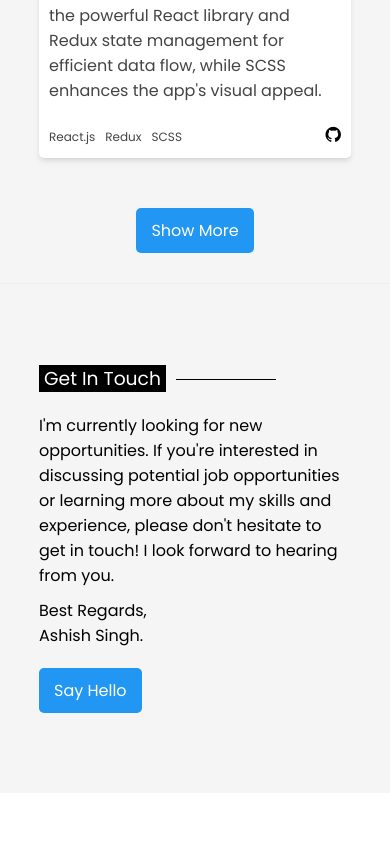
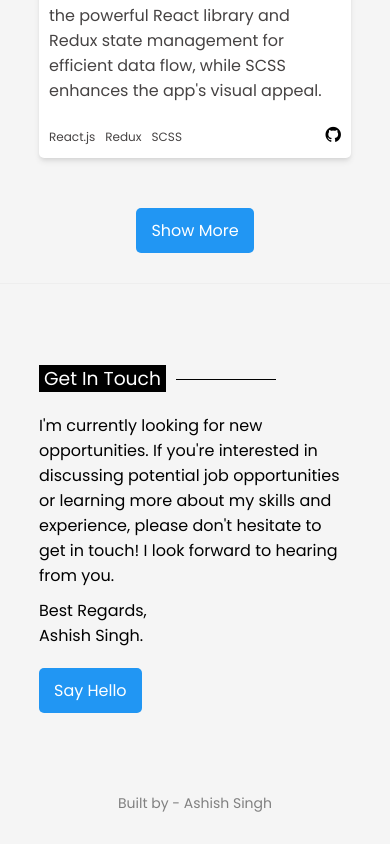
Before and after one commit to ashishsingh-06/resume, a React (Create React App) app: page / in a window 390 px wide. Shown: the part 2664-3508 px from the top of the page. Before the commit the page ends 3457 px from the top, so only its background shows below. Built offline with nearby package versions, Linux system fonts and the light colour scheme.

Commit message:
added author in footer

```diff
--- a/src/components/Footer/Footer.js
+++ b/src/components/Footer/Footer.js
@@ -11,6 +11,9 @@ const Footer = (props) => {
                     <p>I'm currently looking for new opportunities. If you're interested in discussing potential job opportunities or learning more about my skills and experience, please don't hesitate to get in touch! I look forward to hearing from you.</p>
                     <p>Best Regards, <br/> Ashish Singh.</p>
                     <a className="button-primary mail-to" href="mailto:6ashishsingh@gmail.com">Say Hello</a>
+                    <div className="author">
+                        <p>Built by - Ashish Singh</p>
+                    </div>
                 </div>
             </div>
         </section>
--- a/src/components/Footer/Footer.scss
+++ b/src/components/Footer/Footer.scss
@@ -3,7 +3,7 @@
 .footer{
 
     background-color: $background-color-primay;
-    padding: 80px 0px;
+    padding: 80px 0px 20px 0px;
     border-top: 1px solid #eee;
 
     .container {
@@ -31,4 +31,14 @@
             margin-top: 10px;
         }
     }
+
+    .author {
+        text-align: center;
+        margin-top: 80px;
+
+        p {
+            font-size: 14px;
+            color: grey;
+        }
+    }
 }
--- a/src/components/SocialMedia/SocialMedia.scss
+++ b/src/components/SocialMedia/SocialMedia.scss
@@ -63,6 +63,12 @@ li:hover .tooltip {
     opacity: 1;
     visibility: visible;
     pointer-events: auto;
+
+    @media (max-width: 480px){
+        top: 0;
+        opacity: 0;
+        visibility: hidden;
+    }
 }
 
 // .item-LinkedIn:hover,
```
